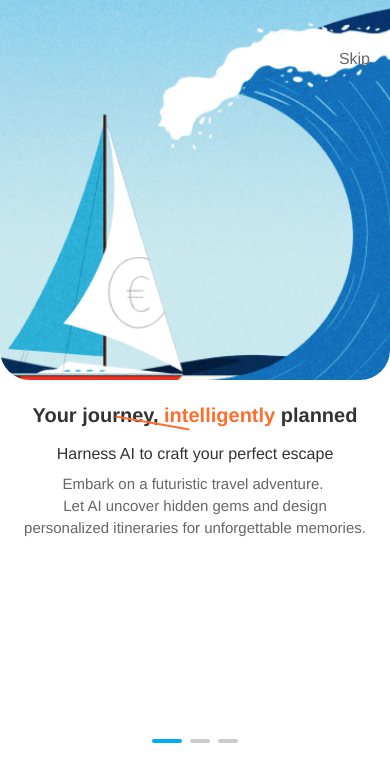
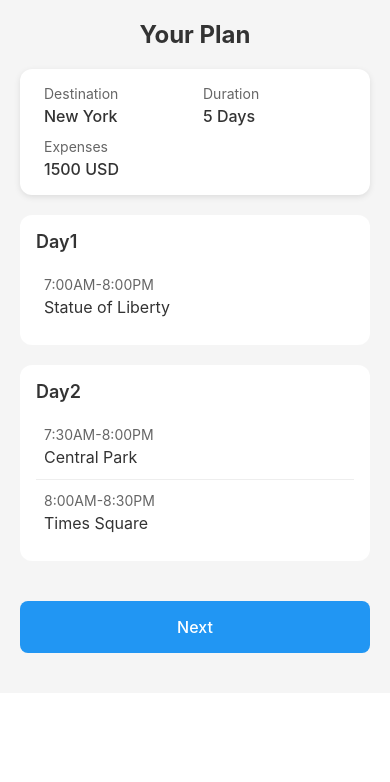
Before and after one commit to Mohammedbbk/AldaleelApp, a React Native app: screen / in a window 390 px wide. Shown: the top 782 px of the page. Built offline with nearby package versions, Linux system fonts and the light colour scheme.

Commit message:
added UserPlan screen / modified app.js for dev purposes

```diff
--- a/App.js
+++ b/App.js
@@ -1,36 +1,38 @@
 // App.js
-import React from 'react';
-import { NavigationContainer } from '@react-navigation/native';
-import { createStackNavigator } from '@react-navigation/stack';
+import React from "react";
+import { NavigationContainer } from "@react-navigation/native";
+import { createStackNavigator } from "@react-navigation/stack";
 
 // استيراد الشاشات
-import SplashScreen from './src/screens/SplashScreen';
-import OnboardScreen from './src/screens/OnboardScreen';
-import LoginScreen from './src/screens/LoginScreen';
-import SignUpScreen from './src/screens/SignUpScreen'; // <-- أضف هذا
-import VerificationScreen from './src/screens/VerificationScreen';
-import ForgotPasswordScreen from './src/screens/ForgotPasswordScreen';
+import SplashScreen from "./src/screens/SplashScreen";
+import OnboardScreen from "./src/screens/OnboardScreen";
+import LoginScreen from "./src/screens/LoginScreen";
+import SignUpScreen from "./src/screens/SignUpScreen"; // <-- أضف هذا
+import VerificationScreen from "./src/screens/VerificationScreen";
+import ForgotPasswordScreen from "./src/screens/ForgotPasswordScreen";
+import UserPlan from "./src/screens/UserPlan";
 
 const Stack = createStackNavigator();
 
 class App extends React.Component {
   render() {
-    return (
-      <NavigationContainer>
-        <Stack.Navigator initialRouteName="Splash" screenOptions={{ headerShown: false }}>
+    return <UserPlan />;
+    // return (
+    //   <NavigationContainer>
+    //     <Stack.Navigator initialRouteName="Splash" screenOptions={{ headerShown: false }}>
 
-          <Stack.Screen name="Splash" component={SplashScreen} />
-          <Stack.Screen name="Onboard" component={OnboardScreen} />
-          <Stack.Screen name="Login" component={LoginScreen} />
+    //       <Stack.Screen name="Splash" component={SplashScreen} />
+    //       <Stack.Screen name="Onboard" component={OnboardScreen} />
+    //       <Stack.Screen name="Login" component={LoginScreen} />
 
-          {/* شاشة Sign Up */}
-          <Stack.Screen name="SignUp" component={SignUpScreen} />
+    //       {/* شاشة Sign Up */}
+    //       <Stack.Screen name="SignUp" component={SignUpScreen} />
 
-          <Stack.Screen name="Verification" component={VerificationScreen} />
-          <Stack.Screen name="ForgotPassword" component={ForgotPasswordScreen} />
-        </Stack.Navigator>
-      </NavigationContainer>
-    );
+    //       <Stack.Screen name="Verification" component={VerificationScreen} />
+    //       <Stack.Screen name="ForgotPassword" component={ForgotPasswordScreen} />
+    //     </Stack.Navigator>
+    //   </NavigationContainer>
+    // );
   }
 }
 
--- /dev/null
+++ b/src/screens/UserPlan.js
@@ -0,0 +1,166 @@
+import {
+  ScrollView,
+  View,
+  Text,
+  TouchableOpacity,
+  StyleSheet,
+} from "react-native";
+
+export default function TravelPlanScreen() {
+  // Sample data - replace with your actual data
+  const plan = {
+    destination: "New York",
+    duration: "5 Days",
+    expenses: "1500 USD",
+    days: [
+      {
+        day: 1,
+        activities: [{ time: "7:00AM-8:00PM", name: "Statue of Liberty" }],
+      },
+      {
+        day: 2,
+        activities: [
+          { time: "7:30AM-8:00PM", name: "Central Park" },
+          { time: "8:00AM-8:30PM", name: "Times Square" },
+        ],
+      },
+    ],
+  };
+
+  return (
+    <ScrollView contentContainerStyle={styles.container}>
+      {/* Header */}
+      <Text style={styles.title}>Your Plan</Text>
+
+      {/* Details Card */}
+      <View style={styles.detailsCard}>
+        <View style={styles.detailRow}>
+          <DetailItem label="Destination" value={plan.destination} />
+          <DetailItem label="Duration" value={plan.duration} />
+        </View>
+        <DetailItem label="Expenses" value={plan.expenses} />
+      </View>
+
+      {/* Itinerary Sections */}
+      {plan.days.map((day, index) => (
+        <View key={index} style={styles.dayContainer}>
+          <Text style={styles.dayHeader}>Day{day.day}</Text>
+          {day.activities.map((activity, idx) => (
+            <ActivityItem
+              key={idx}
+              time={activity.time}
+              name={activity.name}
+              isLast={idx === day.activities.length - 1}
+            />
+          ))}
+        </View>
+      ))}
+
+      {/* Next Button */}
+      <TouchableOpacity style={styles.nextButton}>
+        <Text style={styles.nextButtonText}>Next</Text>
+      </TouchableOpacity>
+    </ScrollView>
+  );
+}
+
+// Reusable Components
+const DetailItem = ({ label, value }) => (
+  <View style={styles.detailItem}>
+    <Text style={styles.detailLabel}>{label}</Text>
+    <Text style={styles.detailValue}>{value}</Text>
+  </View>
+);
+
+const ActivityItem = ({ time, name, isLast }) => (
+  <View style={[styles.activityItem, !isLast && styles.activityBorder]}>
+    <Text style={styles.activityTime}>{time}</Text>
+    <Text style={styles.activityName}>{name}</Text>
+  </View>
+);
+
+// Styles
+const styles = StyleSheet.create({
+  container: {
+    padding: 20,
+    backgroundColor: "#f5f5f5",
+  },
+  title: {
+    fontSize: 24,
+    textAlign: "center",
+    fontWeight: "bold",
+    marginBottom: 20,
+    color: "#333",
+  },
+  detailsCard: {
+    backgroundColor: "white",
+    borderRadius: 12,
+    padding: 16,
+    marginBottom: 20,
+    shadowColor: "#000",
+    shadowOffset: { width: 0, height: 2 },
+    shadowOpacity: 0.1,
+    shadowRadius: 6,
+    elevation: 3,
+  },
+  detailRow: {
+    flexDirection: "row",
+    justifyContent: "space-between",
+    marginBottom: 12,
+  },
+  detailItem: {
+    flex: 1,
+    marginHorizontal: 8,
+  },
+  detailLabel: {
+    fontSize: 14,
+    color: "#666",
+    marginBottom: 4,
+  },
+  detailValue: {
+    fontSize: 16,
+    fontWeight: "500",
+    color: "#333",
+  },
+  dayContainer: {
+    backgroundColor: "white",
+    borderRadius: 12,
+    padding: 16,
+    marginBottom: 20,
+  },
+  dayHeader: {
+    fontSize: 18,
+    fontWeight: "600",
+    color: "#333",
+    marginBottom: 12,
+  },
+  activityItem: {
+    paddingVertical: 12,
+    paddingHorizontal: 8,
+  },
+  activityBorder: {
+    borderBottomWidth: 1,
+    borderBottomColor: "#eee",
+  },
+  activityTime: {
+    fontSize: 14,
+    color: "#666",
+    marginBottom: 4,
+  },
+  activityName: {
+    fontSize: 16,
+    color: "#333",
+  },
+  nextButton: {
+    backgroundColor: "#2196F3",
+    borderRadius: 8,
+    padding: 16,
+    alignItems: "center",
+    marginVertical: 20,
+  },
+  nextButtonText: {
+    color: "white",
+    fontSize: 16,
+    fontWeight: "500",
+  },
+});
```
